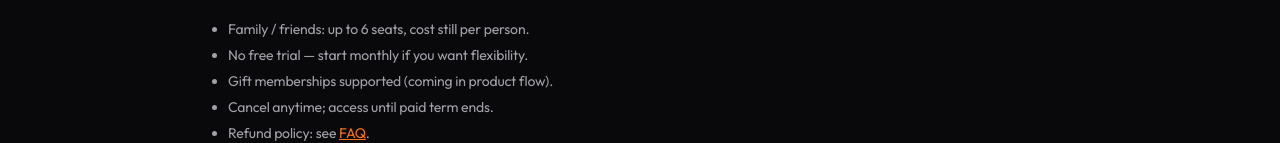
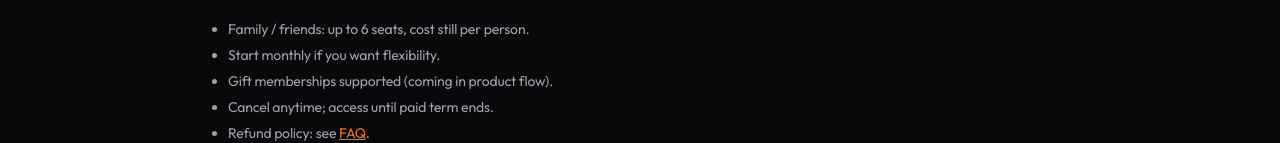
Before and after one commit to 2D-Ramon/gorditopass, a Next.js app: page /pricing in a window 1280 px wide. Shown: the part 508-651 px from the top of the page. Built offline with nearby package versions, Linux system fonts and the light colour scheme; no server answers.

Commit message:
Pricing: remove 'No free trial' line, keep monthly flexibility note

```diff
--- a/src/app/pricing/page.tsx
+++ b/src/app/pricing/page.tsx
@@ -59,7 +59,7 @@ export default function PricingPage() {
           Family / friends: up to {MAX_FAMILY_SEATS} seats, cost still per
           person.
         </li>
-        <li>No free trial — start monthly if you want flexibility.</li>
+        <li>Start monthly if you want flexibility.</li>
         <li>Gift memberships supported (coming in product flow).</li>
         <li>Cancel anytime; access until paid term ends.</li>
         <li>
```
